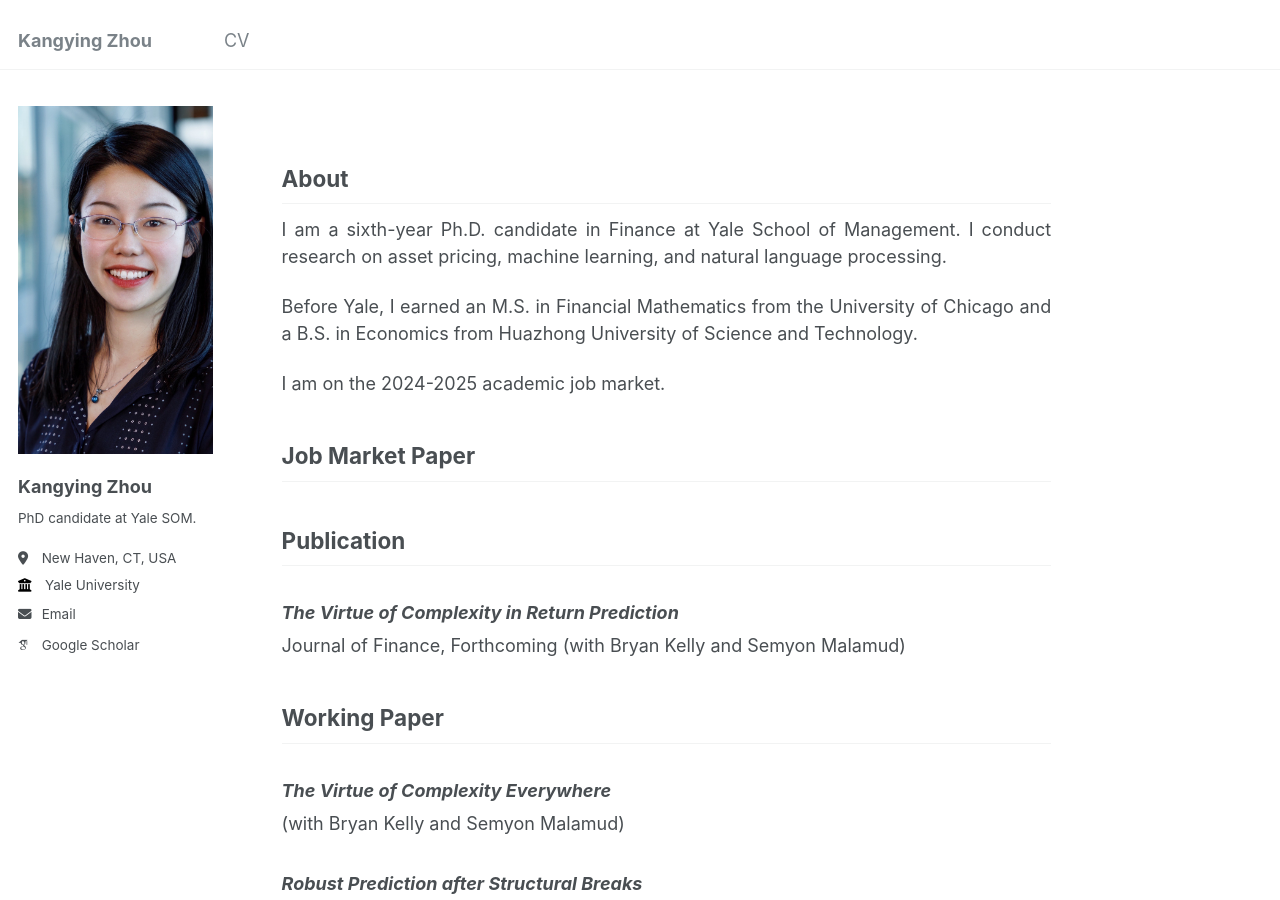
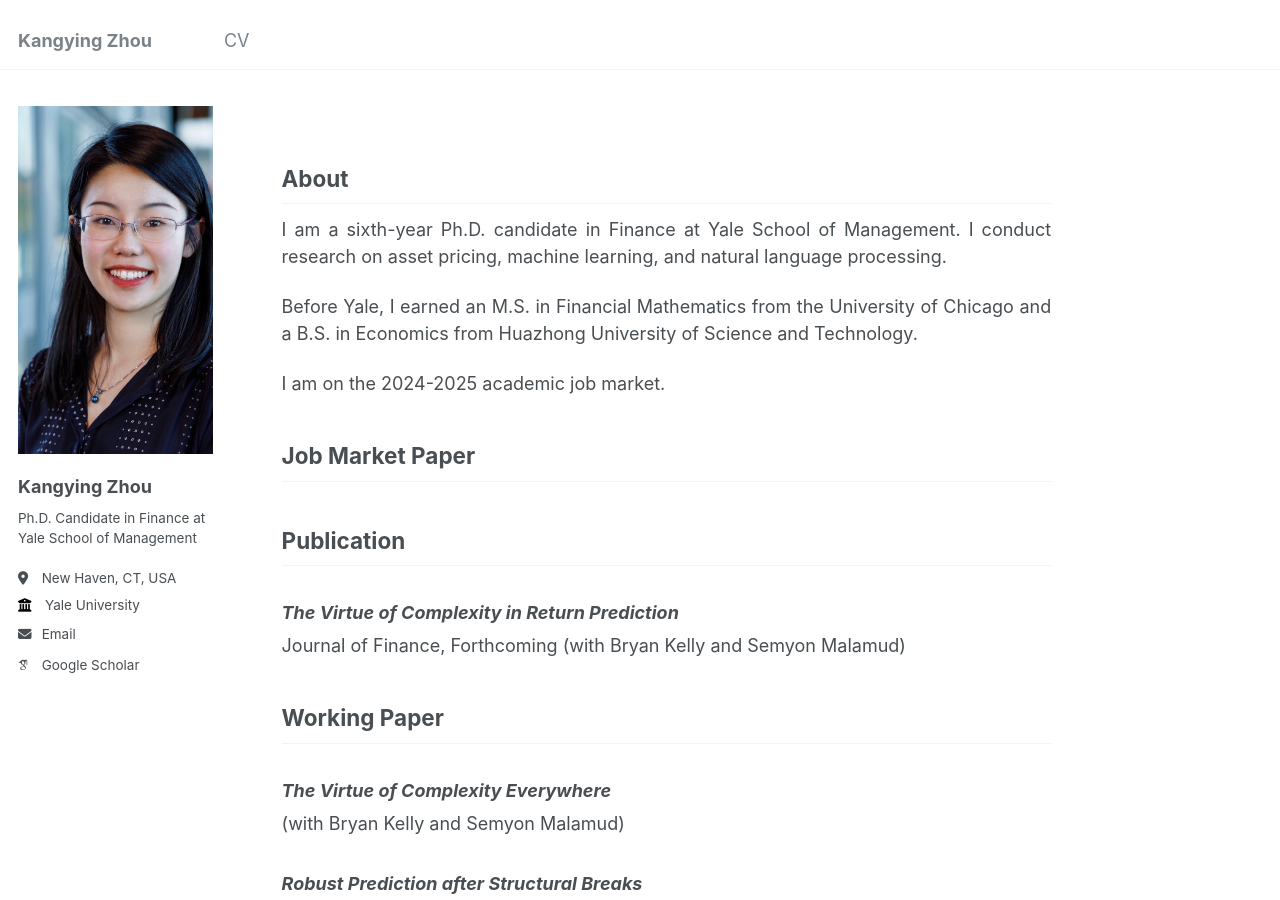
Before and after one commit to rosieli5/rosieli5.github.io, a Jekyll site: the page built from _pages/about.md, in a window 1280 px wide and 900 px high. Built offline with Jekyll 4.4.1, drawn with Linux system fonts in a browser that asks for light colours; some web fonts are replaced.

Commit message:
Update _config.yml

```diff
--- a/_config.yml
+++ b/_config.yml
@@ -26,7 +26,7 @@ author:
   avatar           : "profile2to3.png"
   name             : "Kangying Zhou"
   pronouns         : # example: "she/her"
-  bio              : "PhD candidate at Yale SOM."
+  bio              : "Ph.D. Candidate in Finance at Yale School of Management"
   location         : "New Haven, CT, USA"
   employer         : "Yale University"
   uri              : # URL
```
